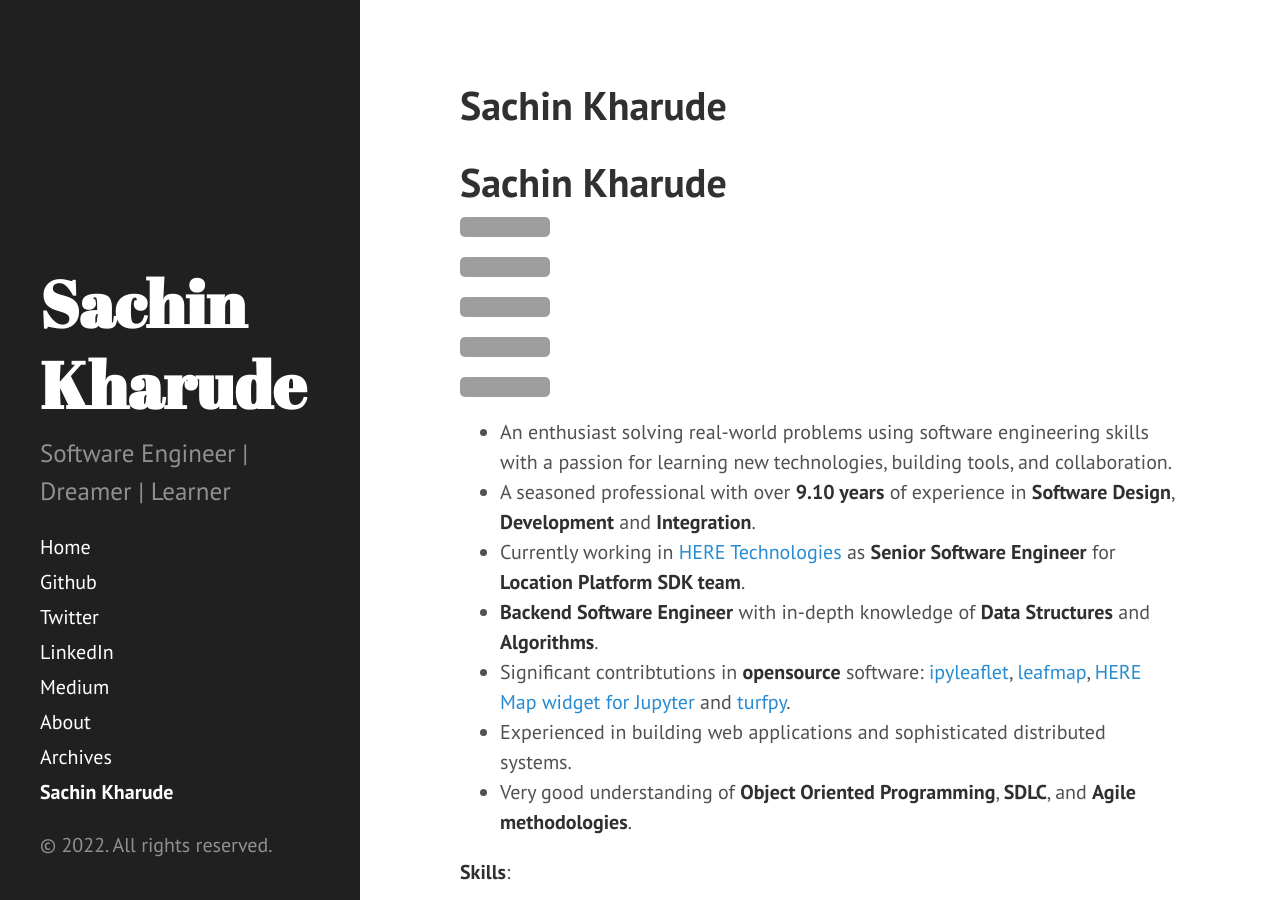
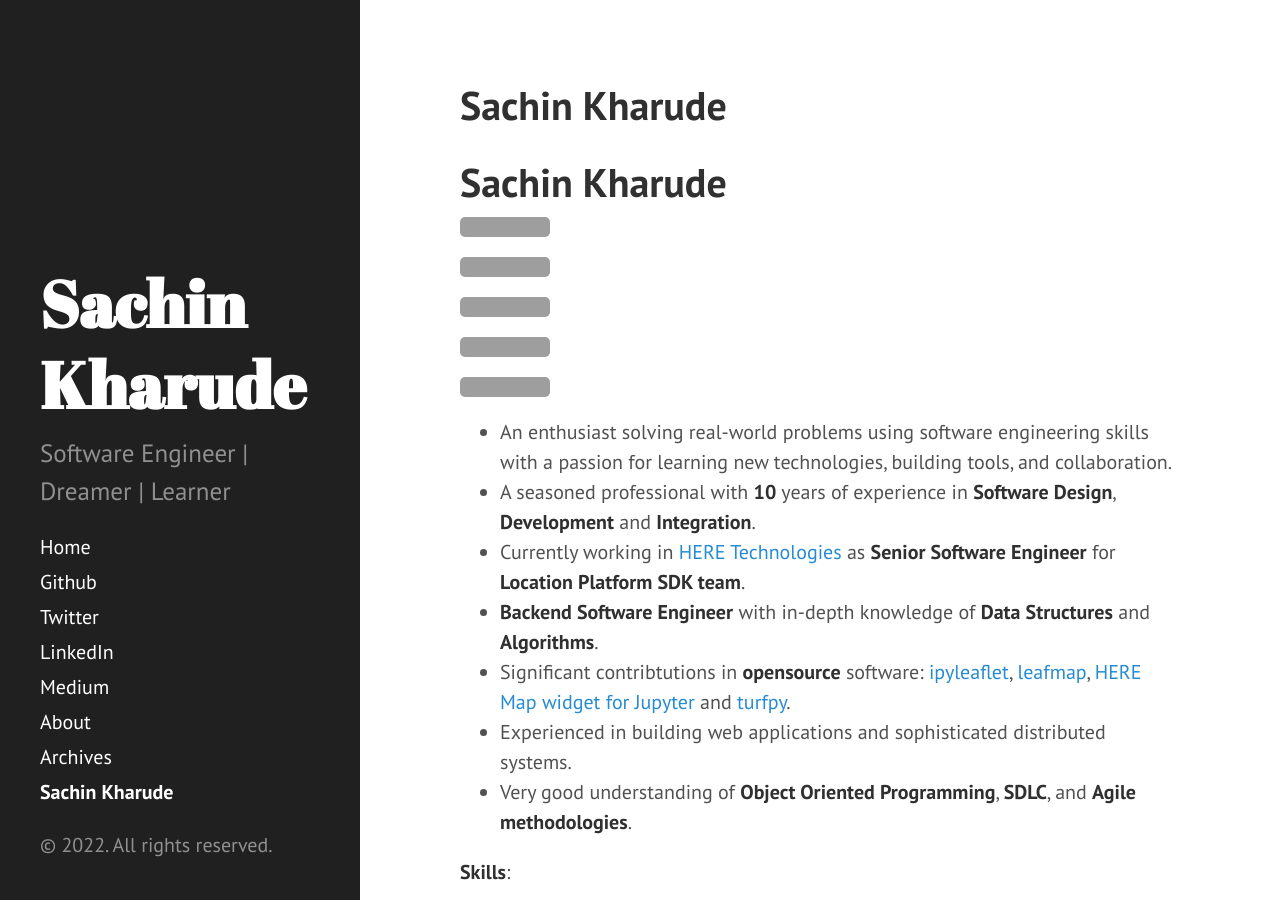
Before and after one commit to sackh/sackh.github.io, a Jekyll site: the page built from resume.md, in a window 1280 px wide and 900 px high. Built offline with Jekyll 4.4.1, drawn with Linux system fonts in a browser that asks for light colours; our own code applies the rules of GitHub Pages for plain Markdown files; Markdown is read by kramdown in place of the engine named in the settings; grey boxes are pictures that could not be loaded.

Commit message:
Update resume.md

```diff
--- a/resume.md
+++ b/resume.md
@@ -4,7 +4,7 @@
 
 
 - An enthusiast solving real-world problems using software engineering skills with a passion for learning new technologies, building tools, and collaboration.
-- A seasoned professional with over **9.10 years** of experience in **Software Design**, **Development** and **Integration**.
+- A seasoned professional with **10** years of experience in **Software Design**, **Development** and **Integration**.
 - Currently working in [HERE Technologies](https://www.here.com/) as **Senior Software Engineer** for **Location Platform SDK team**.
 - **Backend Software Engineer** with in-depth knowledge of **Data Structures** and **Algorithms**.
 - Significant contribtutions in **opensource** software: [ipyleaflet](https://github.com/jupyter-widgets/ipyleaflet), [leafmap](https://github.com/giswqs/leafmap),
```
